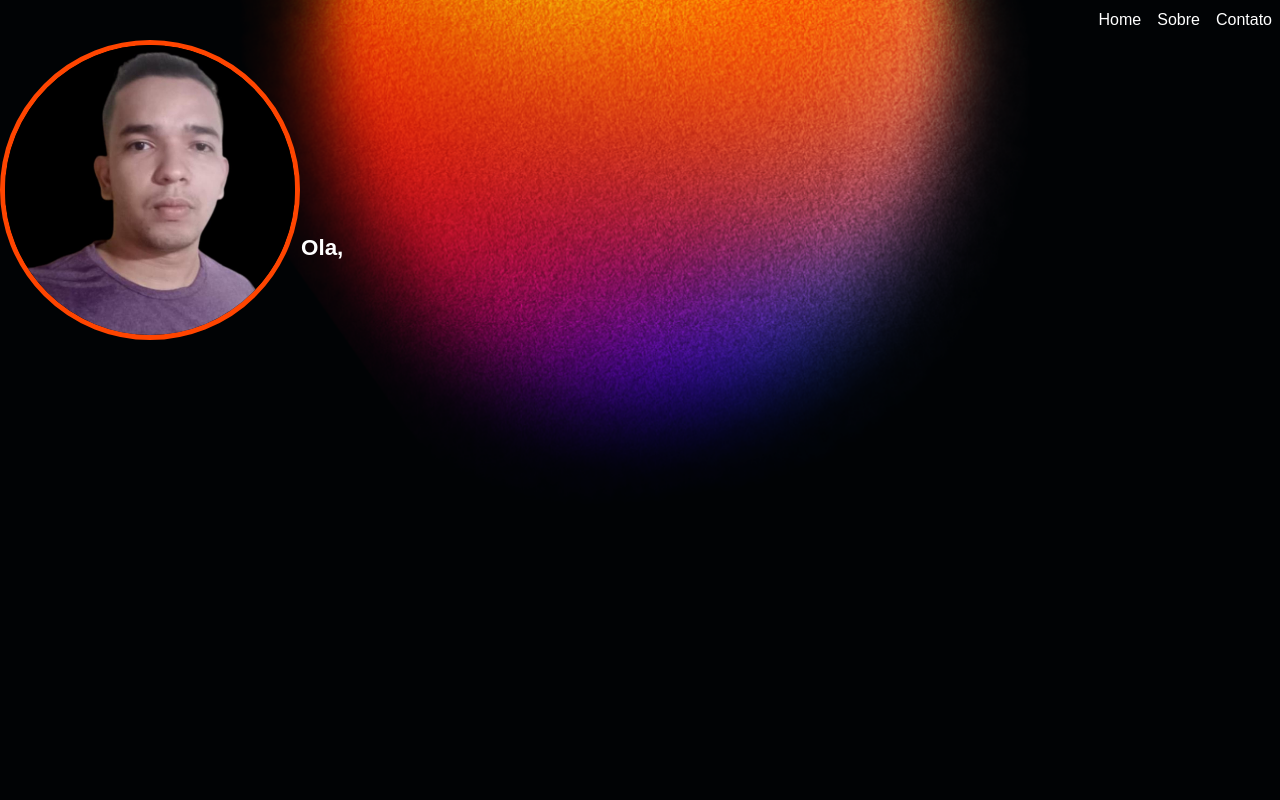
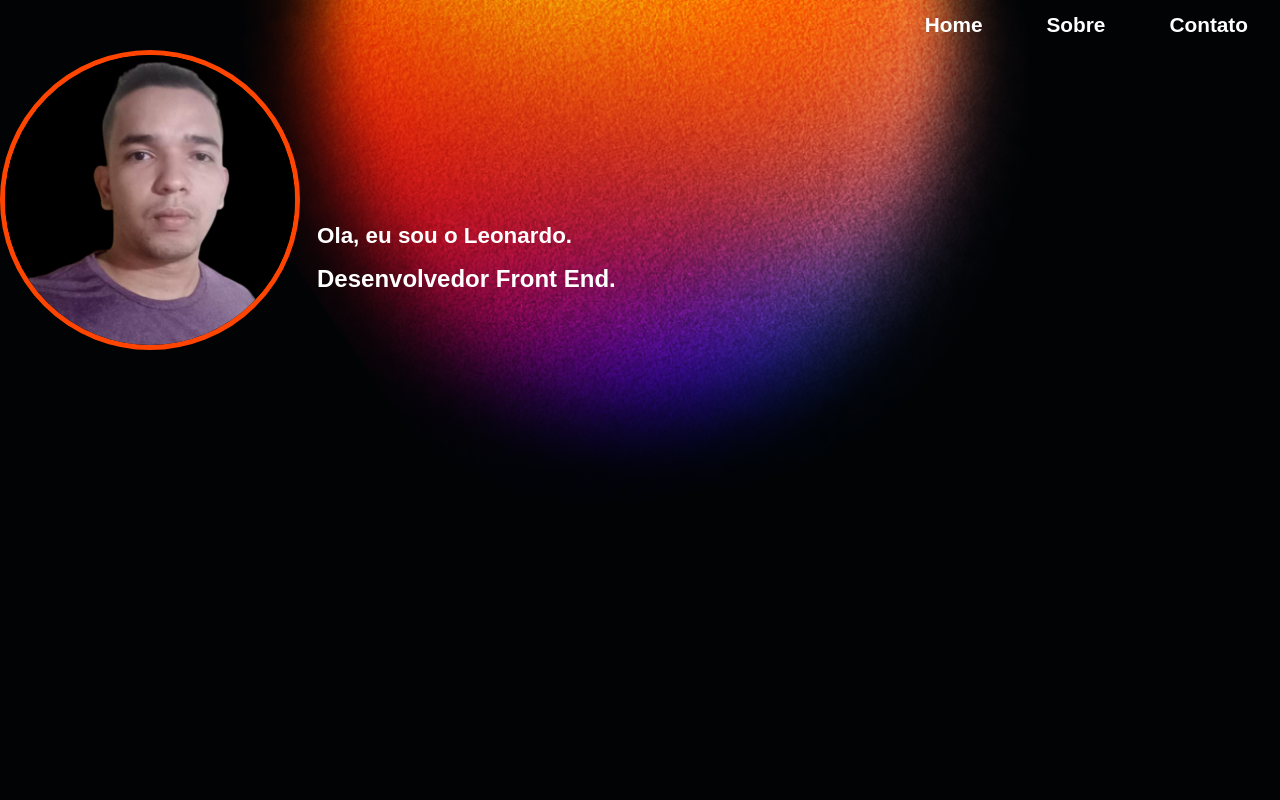
Before and after one commit to leonardofx1/oldPortfolio, a plain HTML site: page index.html in a window 1280 px wide. Shown: the top 800 px of the page. Drawn offline with Linux system fonts and the light colour scheme.

Commit message:
'style'
'style'

```diff
--- a/assets/js/index.js
+++ b/assets/js/index.js
@@ -1,6 +1,7 @@
 const contato = document.querySelector('[data-js="contato"]')
 const contatos = document.querySelector('#contato')
-const h1 = document.querySelector('[data-js="digitacao"]')
+const h1 = document.querySelector('[data-js="nome"]')
+const h2 = document.querySelector('[data-js="profissao"]')
 const menu = document.querySelector('.cabecalho')
 const btnClose = document.querySelector('[data-js="closeMenu"]')
 const menuMobile = document.querySelector('[data-js="menu"]')
@@ -36,23 +37,29 @@ const handleMenuClick = (e) => {
    classElement == 'menu__ativo' && showMenuMobile()
    console.log(classElement)
 }
-let i = 0;
-const text = "Ola, eu sou o Leonardo Desenvolvedor Front-End";
-const speed = 100;
+const  typeWriter = (text, elem, callback) => {
+   let i = 0;
+   const speed = 50;
+   const type = () => {
+     if (i < text.length) {
+       elem.innerHTML += text.charAt(i);
+       i++;
+       setTimeout(type, speed);
+     } else {
+       if (callback) {
+         callback();
+       }
+     }
+   };
+   type();
+ }
 
-const writer = () =>  {
-  if (i < text.length) {
-    h1.textContent += text[i];
-    i++;
-    setTimeout(writer, speed);
-  }
-  else {
-   h1.textContent =''
-   i = 0
-   writer()
-  }
-}
-writer()
+ const firstElem = document.getElementById("first-element");
+ const secondElem = document.getElementById("second-element");
+
+ typeWriter("Ola, eu sou o Leonardo.", h1, () => {
+   typeWriter("Desenvolvedor Front End.", h2);
+ });
 
 const showAnimation = section =>{
    const arr = Array.from(section)
--- a/assets/style/__header.scss
+++ b/assets/style/__header.scss
@@ -1,12 +1,14 @@
 .cabecalho__nav {
     width: 100%;
     display: flex;
-    height: 40px;
+    height: 50px;
     align-items: center;
     justify-content: end;
    a li {
     color:white;
-    margin: 0 8px;
+    margin: 0 2rem;
+    font-size: 1.3rem;
+    font-weight: bold;
    }
 }
 .container__qualidades {
--- a/assets/style/__main.scss
+++ b/assets/style/__main.scss
@@ -19,26 +19,17 @@
     grid-row: 1/1;
     border: 5px solid orangered;
     position: relative;
-    animation: move-up-down 5s ease-in-out infinite;
+
 }
-@keyframes move-up-down {
-    0% {
-      top: 0;
-    }
-    50% {
-      top: -25px;
-    }
-    100% {
-      top: 0;
-    }
-  }
+
 .apresentacao {
     color:white;
-        grid-column: 2/2;
-        grid-row: 1/1;
+      grid-column: 2/2;
+       grid-row: 1/1;
         display: flex;
         flex-direction: column;
-        justify-content: center
+        justify-content: center;
+        padding: 1rem;
 }
  h1 {
         color: white;
@@ -48,6 +39,7 @@
         font-size: 1.4rem;
         grid-column: 2/2;
         grid-row: 1/1;
+        margin-bottom: 1rem;
     }
 
 @media screen and (max-width:700px) {
@@ -66,7 +58,7 @@
     width: 250px;
   }
   .apresentacao {
-    min-width: 300px;
+    min-width: 450px;
     height: auto;
     display: flex;
     justify-content: flex-start;
--- a/index.html
+++ b/index.html
@@ -30,7 +30,8 @@
     <main class="container__principal">
     <img class="my__foto" src="assets/images/my foto.jpeg" alt="foto-do-desenvolvedor">
     <div class="apresentacao">
-        <h1 data-js="digitacao"> </h1>
+        <h1 data-js="nome"> </h1>
+        <h2 data-js="profissao"></h2>
     </div>
 </main>
 <section class="container__qualidades init__hidden">
```
Also changed, not shown: assets/style/style.css, 1 other file.
